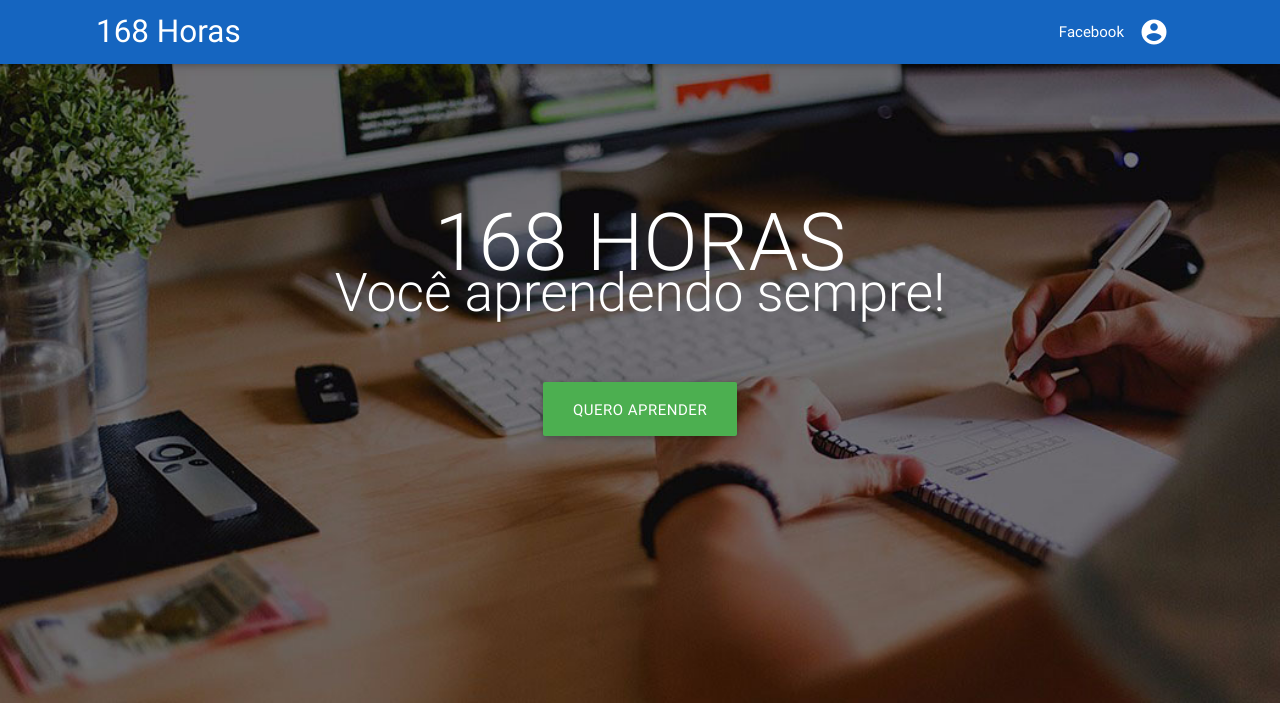
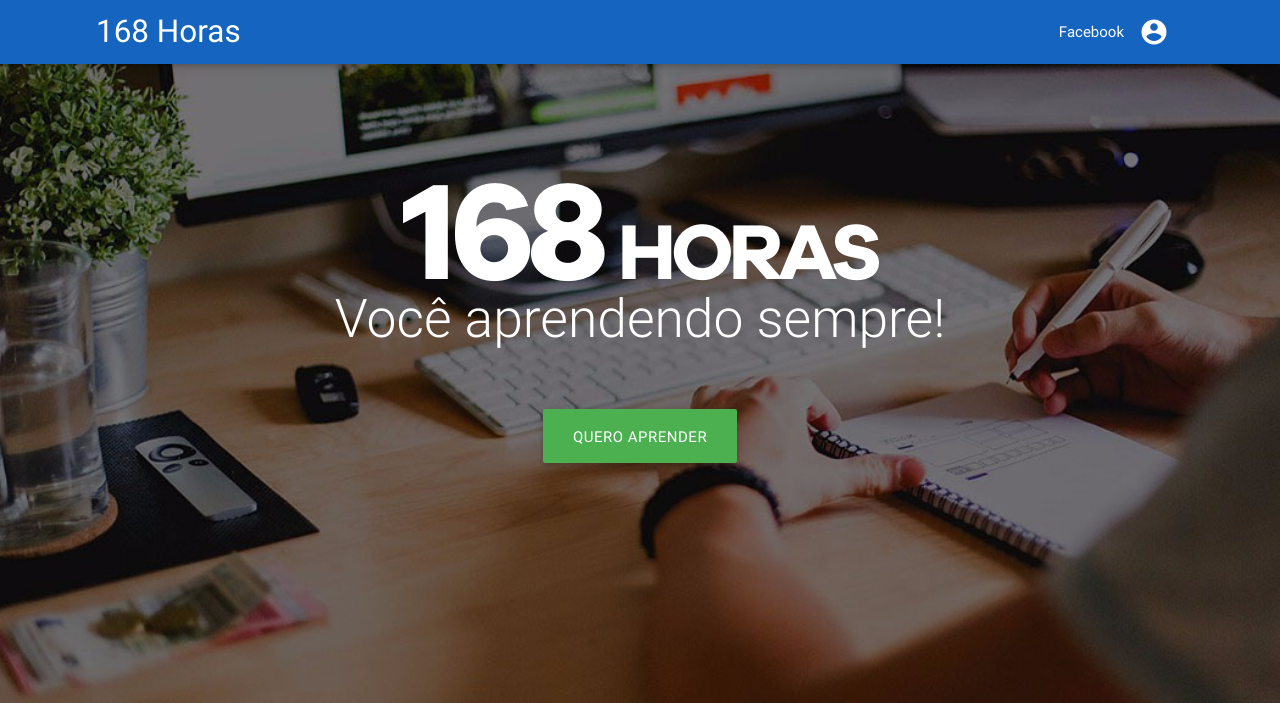
Before and after one commit to luanfonceca/168horas, a Django app: template core/templates/index.html in a window 1280 px wide. Shown: the top 703 px of the page. Run offline with Django 3.2, Linux system fonts and the light colour scheme; the template is opened without the code that fills it, so the values that code supplies are empty; parts of the project's set-up code (start-up, migrations or seed data) failed here and were passed over; some libraries are stand-ins or nearby versions.

Commit message:
Add Galano font to the site.

```diff
--- a/core/static/css/style.css
+++ b/core/static/css/style.css
@@ -1,3 +1,9 @@
+@font-face {
+  font-family: GalanoGrotesque;
+  font-weight: bold;
+  src: url('../font/GalanoGrotesque/GalanoGrotesqueBold.otf') format('opentype');
+}
+
 body {
   display: flex;
   min-height: 100vh;
--- a/core/templates/index.html
+++ b/core/templates/index.html
@@ -28,10 +28,11 @@
   <div id="first-call" class="parallax-container">
     <div class="section no-pad-bot">
       <div class="container">
-        <h1 class="header center white-text" style="margin-top: 120px; font-size: 80px;">
-          168 HORAS
+        <h1 class="header center white-text" style="margin-top: 120px; font-family: GalanoGrotesque; letter-spacing: -7.5px;text-transform: uppercase;">
+          <span style="font-size: 140px;">168</span>
+          <span style="font-size: 80px;margin-left: 10px;letter-spacing: -5px;">horas</span>
         </h1>
-        <div class="center" style="margin-top: -50px">
+        <div class="center" style="margin-top: -30px">
           <h2 class="header col s12 light white-text">
             Você aprendendo sempre!
           </h2>
```
Also changed, not shown: core/static/font/GalanoGrotesque/GalanoGrotesqueBold.otf (added), core/static/img/rede-colaborativa.jpg.
